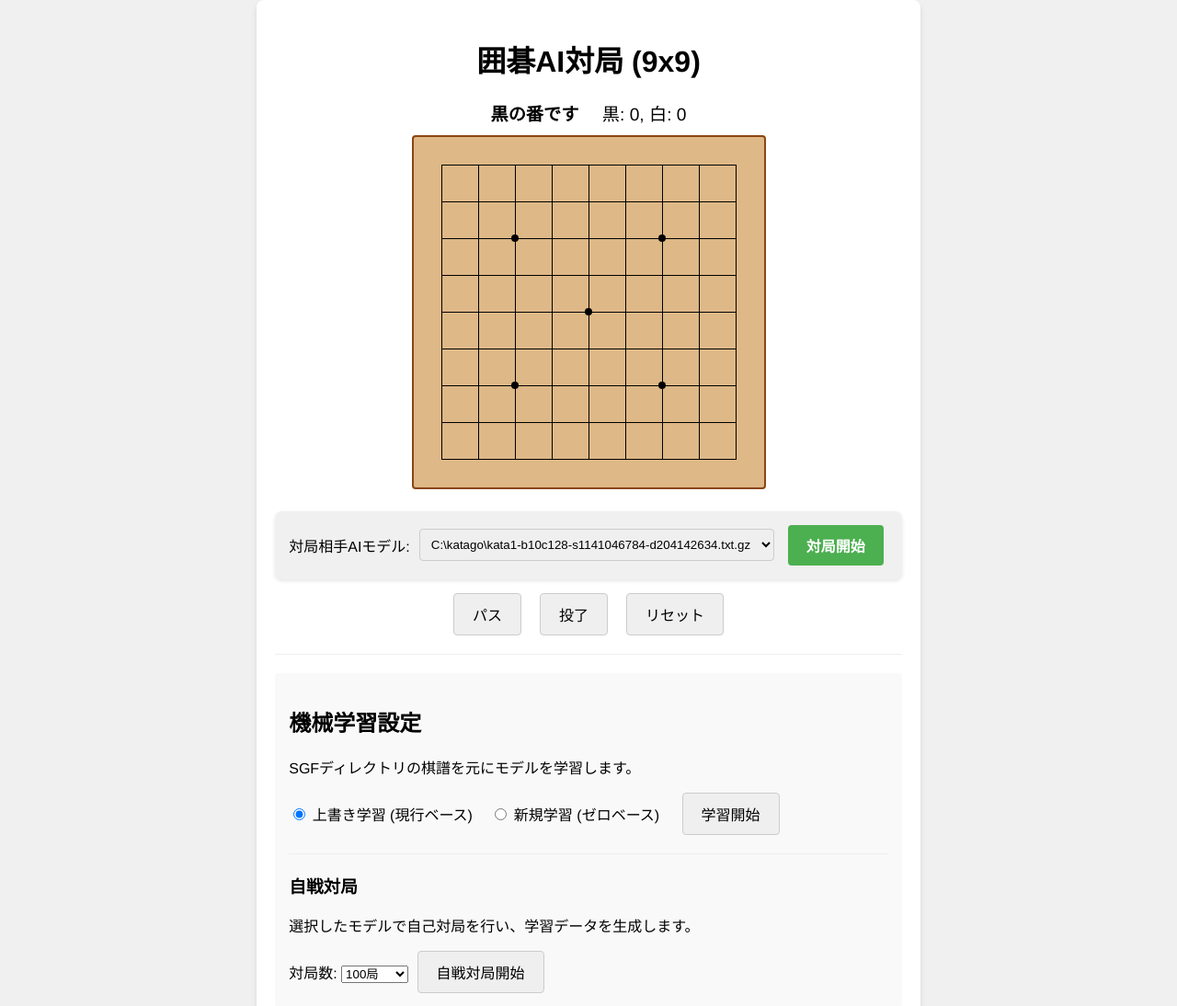
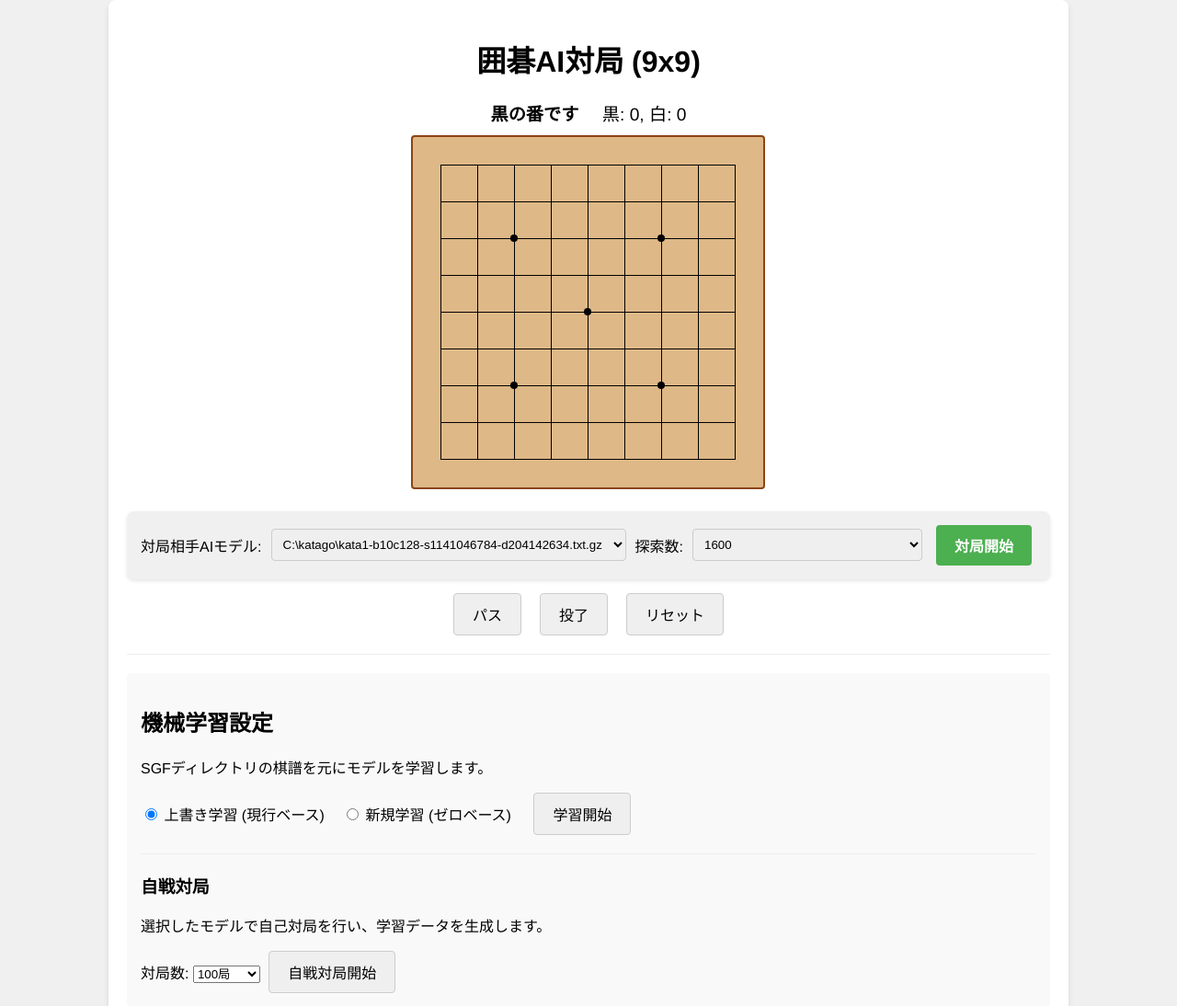
Before and after one commit to favopg/igo_robot_develop, a Flask app: page / in a window 1280 px wide. Shown: the top 1094 px of the page at 92% size. Run offline with Flask 3, Linux system fonts and the light colour scheme.

Commit message:
issues#18対応

```diff
--- a/app.py
+++ b/app.py
@@ -28,23 +28,23 @@ app = Flask(__name__)
 game = GoGame(size=9)
 
 class SimplePyTorchAI:
-    def __init__(self, color, model_path):
+    def __init__(self, color, model_path, num_simulations=1600):
         self.color = color
         self.model_path = model_path
+        self.num_simulations = num_simulations
         self.device = torch.device("cuda" if torch.cuda.is_available() else "cpu")
         self.model = SimpleGoNet(size=9).to(self.device)
         try:
             self.model.load_state_dict(torch.load(model_path, map_location=self.device))
             self.model.eval()
-            print(f"Loaded PyTorch model from {model_path}")
+            print(f"Loaded PyTorch model from {model_path} with simulations={num_simulations}")
         except Exception as e:
             print(f"Error loading model {model_path}: {e}")
 
     def get_move(self, game):
         # MCTSを使用して次の一手を選択
         # num_simulations を調整することで強さと速度を調整可能
-        # 最初は 50〜100 程度を推奨
-        move = run_mcts(game, self.model, self.device, num_simulations=1600)
+        move = run_mcts(game, self.model, self.device, num_simulations=self.num_simulations)
         return move
 
 def game_to_sgfmill_board(game):
@@ -324,13 +324,13 @@ sgf_dir = SGF_DIR
 
 ai = None # 初期状態ではNone
 
-def get_ai_instance(m_path=None):
+def get_ai_instance(m_path=None, num_simulations=1600):
     global ai, model_path
     if m_path:
         model_path = m_path
 
-    # 既存のAIとモデルが異なる場合に再生成
-    if ai is None or ai.model_path != model_path:
+    # 既存のAIとモデルが異なる、または探索数が異なる場合に再生成
+    if ai is None or ai.model_path != model_path or (hasattr(ai, 'num_simulations') and ai.num_simulations != num_simulations):
         if ai and hasattr(ai, 'proc') and ai.proc:
             # KataGoプロセスの終了
             try:
@@ -340,12 +340,12 @@ def get_ai_instance(m_path=None):
 
         # モデルファイル形式に応じてAIクラスを選択
         if model_path.endswith(".pt"):
-            ai = SimplePyTorchAI(GoGame.WHITE, model_path)
+            ai = SimplePyTorchAI(GoGame.WHITE, model_path, num_simulations=num_simulations)
         elif ("model_sl_" in model_path or "model_rl_" in model_path) and model_path.endswith(".txt.gz"):
             # 自作モデルの.txt.gzもPyTorchで読み込む（元となる.ptファイルを探す）
             pt_path = model_path.replace(".txt.gz", ".pt")
             if os.path.exists(pt_path):
-                ai = SimplePyTorchAI(GoGame.WHITE, pt_path)
+                ai = SimplePyTorchAI(GoGame.WHITE, pt_path, num_simulations=num_simulations)
             else:
                 # .ptがない場合はKataGoを試みるが、失敗する可能性が高い
                 ai = KataGoAI(GoGame.WHITE, katago_path, model_path, config_path)
@@ -693,6 +693,7 @@ def move():
     data = request.json
     r = data.get('r')
     c = data.get('c')
+    num_simulations = int(data.get('num_simulations', 1600))
 
     # ユーザー（黒）の手
     if r is None or c is None:
@@ -705,7 +706,7 @@ def move():
 
     # ゲームが終了していなければAI（白）の手
     if not game.is_over() and game.current_player == GoGame.WHITE:
-        current_ai = get_ai_instance()
+        current_ai = get_ai_instance(num_simulations=num_simulations)
         ai_move = current_ai.get_move(game)
         if ai_move is None:
             game.play(None, None)
@@ -745,6 +746,7 @@ def reset():
     global game
     data = request.json
     selected_model = data.get('model')
+    num_simulations = int(data.get('num_simulations', 1600))
 
     if selected_model:
         # モデルパスを決定する
@@ -754,12 +756,12 @@ def reset():
             m_path = os.path.join(STUDY_MODEL_DIR, selected_model)
 
         if os.path.exists(m_path):
-            get_ai_instance(m_path)
+            get_ai_instance(m_path, num_simulations=num_simulations)
         else:
             return jsonify({'status': 'error', 'message': f'Model not found: {selected_model}'}), 404
     else:
         # モデルが指定されない場合は現在のモデルでAIを初期化（まだ存在しない場合）
-        get_ai_instance()
+        get_ai_instance(num_simulations=num_simulations)
 
     game = GoGame(size=9)
     return jsonify({'status': 'success'})
--- a/static/script.js
+++ b/static/script.js
@@ -8,6 +8,7 @@ document.addEventListener('DOMContentLoaded', () => {
     const resignBtn = document.getElementById('resign-btn');
     const resetBtn = document.getElementById('reset-btn');
     const modelSelect = document.getElementById('model-select');
+    const simSelect = document.getElementById('sim-select');
     const startGameBtn = document.getElementById('start-game-btn');
 
     let size = 9;
@@ -166,10 +167,11 @@ document.addEventListener('DOMContentLoaded', () => {
         }
 
         try {
+            const num_simulations = simSelect.value;
             const response = await fetch('/move', {
                 method: 'POST',
                 headers: { 'Content-Type': 'application/json' },
-                body: JSON.stringify({ r, c })
+                body: JSON.stringify({ r, c, num_simulations })
             });
             const data = await response.json();
             if (data.status === 'success') {
@@ -201,10 +203,11 @@ document.addEventListener('DOMContentLoaded', () => {
 
     resetBtn.addEventListener('click', async () => {
         if (confirm('現在の対局をリセットしますか？')) {
+            const num_simulations = simSelect.value;
             await fetch('/reset', {
                 method: 'POST',
                 headers: { 'Content-Type': 'application/json' },
-                body: JSON.stringify({})
+                body: JSON.stringify({ num_simulations })
             });
             updateState();
         }
@@ -212,11 +215,12 @@ document.addEventListener('DOMContentLoaded', () => {
 
     startGameBtn.addEventListener('click', async () => {
         const model = modelSelect.value;
-        if (confirm(`モデル「${model}」で新しい対局を開始しますか？`)) {
+        const num_simulations = simSelect.value;
+        if (confirm(`モデル「${model}」探索数「${num_simulations}」で新しい対局を開始しますか？`)) {
             const response = await fetch('/reset', {
                 method: 'POST',
                 headers: { 'Content-Type': 'application/json' },
-                body: JSON.stringify({ model })
+                body: JSON.stringify({ model, num_simulations })
             });
             const data = await response.json();
             if (data.status === 'success') {
--- a/templates/index.html
+++ b/templates/index.html
@@ -25,6 +25,14 @@
             <div class="model-selection">
                 <label for="model-select">対局相手AIモデル:</label>
                 <select id="model-select"></select>
+                <label for="sim-select">探索数:</label>
+                <select id="sim-select">
+                    <option value="800">800</option>
+                    <option value="1600" selected>1600</option>
+                    <option value="3200">3200</option>
+                    <option value="6400">6400</option>
+                    <option value="10000">10000</option>
+                </select>
                 <button id="start-game-btn" class="primary-btn">対局開始</button>
             </div>
             <div class="game-btns">
```
